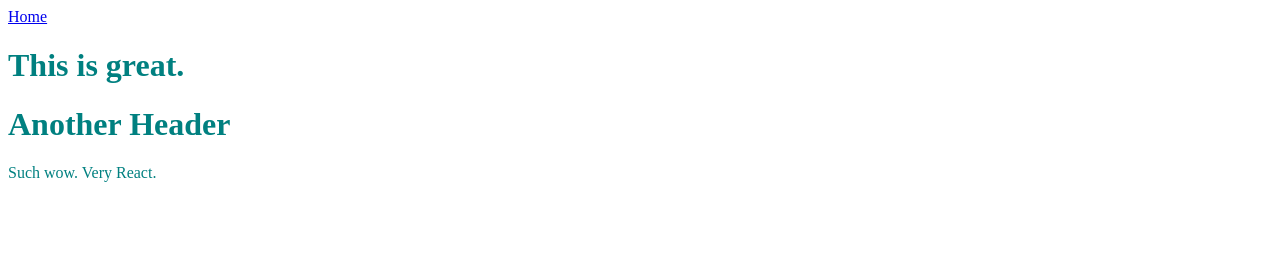
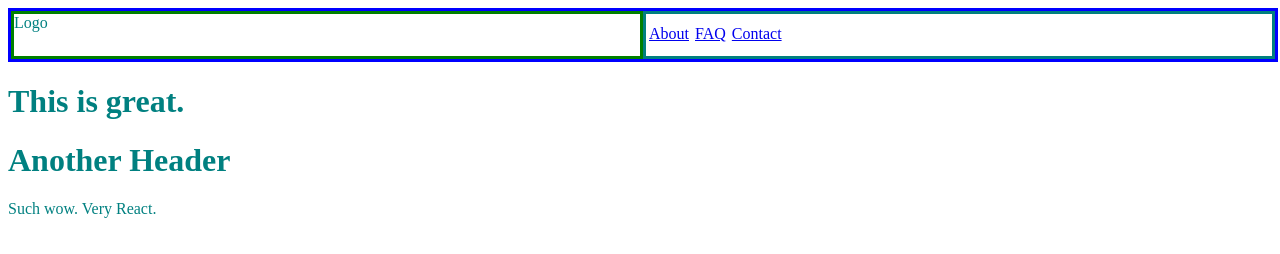
Before and after one commit to bkmorgan3/expunge-assist-landing-page, a Gatsby site in the folder hello-world/: page /about in a window 1280 px wide. Built offline with nearby package versions, Linux system fonts and the light colour scheme; Gatsby itself is replaced by a stand-in of ours.

Commit message:
creates pages, navbar

```diff
--- a/hello-world/gatsby-config.js
+++ b/hello-world/gatsby-config.js
@@ -6,5 +6,5 @@
 
 module.exports = {
   /* Your site config here */
-  plugins: [],
+  plugins: [`gatsby-plugin-styled-components`],
 }
--- /dev/null
+++ b/hello-world/src/components/Nav.js
@@ -0,0 +1,42 @@
+import React from "react";
+import styled from "styled-components";
+import { Link } from "gatsby";
+
+const NavContainer = styled.div`
+    width: 100%;
+    border: 3px solid blue;
+    height: 3em;
+    display: flex;
+`;
+
+const LogoContainer = styled.div`
+    width: 50%;
+    border: 3px solid green;
+`;
+
+const LinksContainer = styled.div`
+    width: 50%;
+    border: 3px solid teal;
+    display: flex;
+    padding-top: .5em;
+`;
+
+const StyledLink = styled(Link)`
+    &&&& {
+        margin:3px;
+    }
+`;
+
+
+export default function Nav() {
+    return (
+        <NavContainer>
+            <LogoContainer>Logo</LogoContainer>
+            <LinksContainer>
+                <StyledLink to="/about">About</StyledLink>
+                <StyledLink to="/faq">FAQ</StyledLink>
+                <StyledLink to="/contact">Contact</StyledLink>
+            </LinksContainer>
+        </NavContainer>
+    )
+}
--- a/hello-world/src/pages/about.js
+++ b/hello-world/src/pages/about.js
@@ -1,13 +1,14 @@
 import React from "react";
 import Header from "../components/headers";
 import { Link } from "gatsby";
+import Nav from "../components/Nav"
 
 export default function About() {
   return (
     <div style={{ color: `teal` }}>
-      <Link to="/">Home</Link>
-        <Header headerText="This is great." />
-    <Header headerText="Another Header" />
+      <Nav />
+      <Header headerText="This is great." />
+      <Header headerText="Another Header" />
       <p>Such wow. Very React.</p>
     </div>
   )
--- a/hello-world/src/pages/contact.js
+++ b/hello-world/src/pages/contact.js
@@ -1,12 +1,12 @@
 import React from "react"
 import { Link } from "gatsby"
-import Header from "../components/headers"
+import Header from "../components/headers";
+import Nav from "../components/Nav"
 
 export default function Contact() {
   return (
     <div style={{ color: `teal` }}>
-      <Link to="/">Home</Link>
-      <Link to="/about">About</Link>
+      <Nav />
       <Header headerText="Contact" />
       <p>Send us a message!</p>
     </div>
```
Also changed, not shown: hello-world/src/pages/faq.js (added, +11 -0 lines), hello-world/src/pages/index.js (+18 -3 lines).
